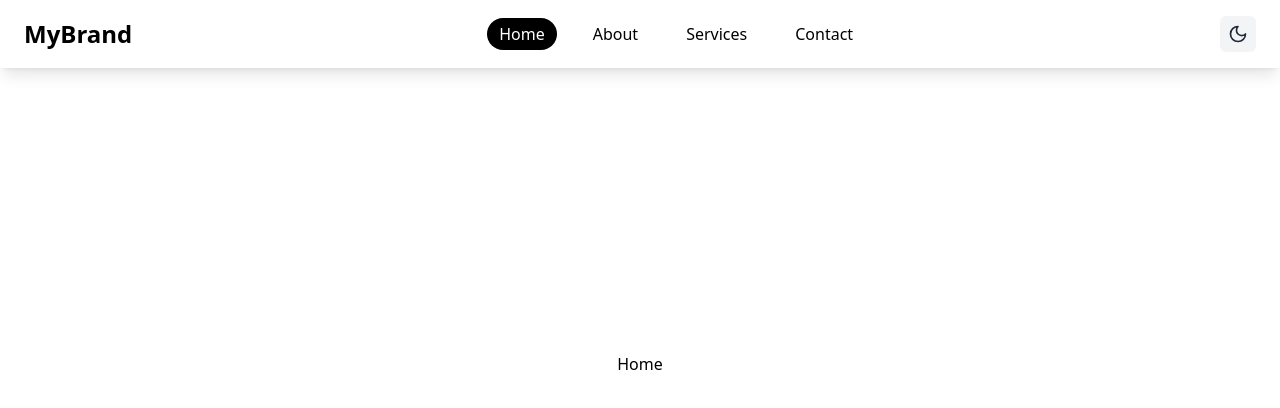
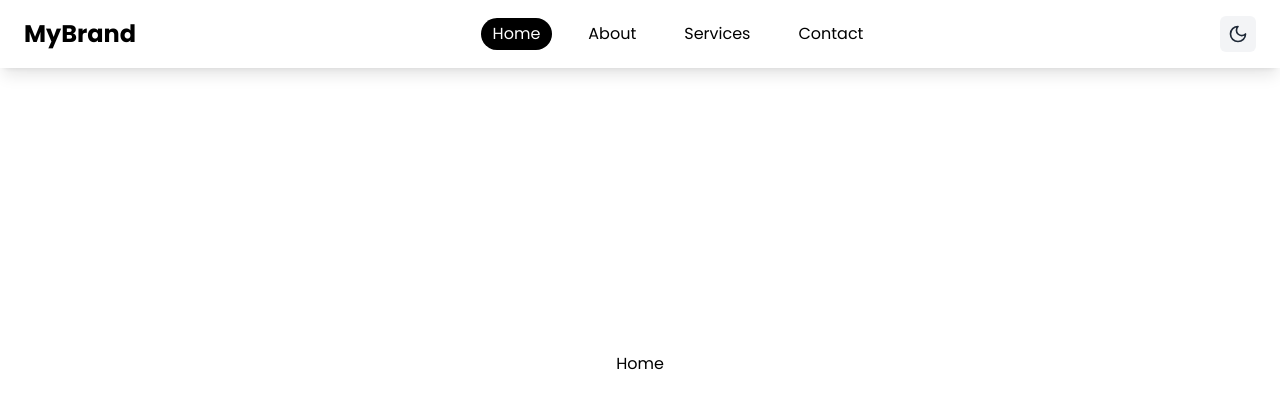
Before and after one commit to anup4747/Clone-practice-websites, a React (Vite) app in the folder websiteOne/: page / in a window 1280 px wide. Shown: the top 408 px of the page. Built offline with nearby package versions, Linux system fonts and the light colour scheme.

Commit message:
added a poppins font

```diff
--- a/websiteOne/index.html
+++ b/websiteOne/index.html
@@ -6,6 +6,8 @@
     <meta name="viewport" content="width=device-width, initial-scale=1.0" />
     <title>Vite + React + TS</title>
     <link href="./output.css" rel="stylesheet">
+    <link href="https://fonts.googleapis.com/css2?family=Poppins:wght@300;400;500;600;700&display=swap" rel="stylesheet">
+
   </head>
   <body>
     <div id="root"></div>
--- a/websiteOne/src/componants/navbar.tsx
+++ b/websiteOne/src/componants/navbar.tsx
@@ -22,16 +22,16 @@ export default function Navbar() {
 
         {/* Logo */}
         <Link to="/">
-            <div className="text-2xl font-bold text-black">MyBrand</div>
+            <div className="text-2xl font-bold font-poppins text-black">MyBrand</div>
         </Link>
 
 
         {/* Menu Items */}
         <div className="hidden md:flex space-x-6">
-          <Link to="/" onClick={() => setNavbarOption("home")} className={`text-black hover:text-gray-500  px-3 rounded-full py-1 transition-all duration-300 ease-in-out  ${navbarOption === "home" ? "bg-black text-white" : ""}`}>Home</Link>
-          <Link to="/about" onClick={() => setNavbarOption("about")} className={`text-black hover:text-gray-500  px-3 rounded-full py-1 transition-all duration-300 ease-in-out ${navbarOption === "about" ? "bg-black text-white" : ""}`}>About</Link>
-          <Link to="/services" onClick={() => setNavbarOption("services")}className={`text-black hover:text-gray-500  px-3 rounded-full py-1 transition-all duration-300 ease-in-out ${navbarOption === "services" ? "bg-black text-white" : ""}`}>Services</Link>
-          <Link to="/contact" onClick={() => setNavbarOption("contact")}className={`text-black hover:text-gray-500  px-3 rounded-full py-1 transition-all duration-300 ease-in-out ${navbarOption === "contact" ? "bg-black text-white" : ""}`}>Contact</Link>
+          <Link to="/" onClick={() => setNavbarOption("home")} className={`text-black font-poppins hover:text-gray-500  px-3 rounded-full py-1 transition-all duration-300 ease-in-out  ${navbarOption === "home" ? "bg-black text-white" : ""}`}>Home</Link>
+          <Link to="/about" onClick={() => setNavbarOption("about")} className={`text-black font-poppins hover:text-gray-500  px-3 rounded-full py-1 transition-all duration-300 ease-in-out ${navbarOption === "about" ? "bg-black text-white" : ""}`}>About</Link>
+          <Link to="/services" onClick={() => setNavbarOption("services")}className={`text-black font-poppins hover:text-gray-500  px-3 rounded-full py-1 transition-all duration-300 ease-in-out ${navbarOption === "services" ? "bg-black text-white" : ""}`}>Services</Link>
+          <Link to="/contact" onClick={() => setNavbarOption("contact")}className={`text-black font-poppins hover:text-gray-500  px-3 rounded-full py-1 transition-all duration-300 ease-in-out ${navbarOption === "contact" ? "bg-black text-white" : ""}`}>Contact</Link>
         </div>
 
 
--- a/websiteOne/src/index.css
+++ b/websiteOne/src/index.css
@@ -1,3 +1,4 @@
 @tailwind base;
 @tailwind components;
 @tailwind utilities;
+@import url('https://fonts.googleapis.com/css2?family=Poppins:wght@300;400;500;600;700&display=swap');
--- a/websiteOne/src/output.css
+++ b/websiteOne/src/output.css
@@ -696,6 +696,10 @@ video {
   text-align: center;
 }
 
+.font-poppins {
+  font-family: Poppins, sans-serif;
+}
+
 .text-2xl {
   font-size: 1.5rem;
   line-height: 2rem;
--- a/websiteOne/src/pages/home.tsx
+++ b/websiteOne/src/pages/home.tsx
@@ -3,6 +3,6 @@
 export default function Home() {
 
     return (
-   <div className="mt-80">Home</div>
+   <div className="mt-80 font-poppins">Home</div>
     );
   }
--- a/websiteOne/tailwind.config.js
+++ b/websiteOne/tailwind.config.js
@@ -5,7 +5,11 @@ export default {
     "./src/**/*.{js,ts,jsx,tsx}",
   ],
   theme: {
-    extend: {},
+    extend: {
+      fontFamily: {
+        poppins: ["Poppins", "sans-serif"],  // Add Poppins
+      },
+    },
   },
   plugins: [],
 };
```
